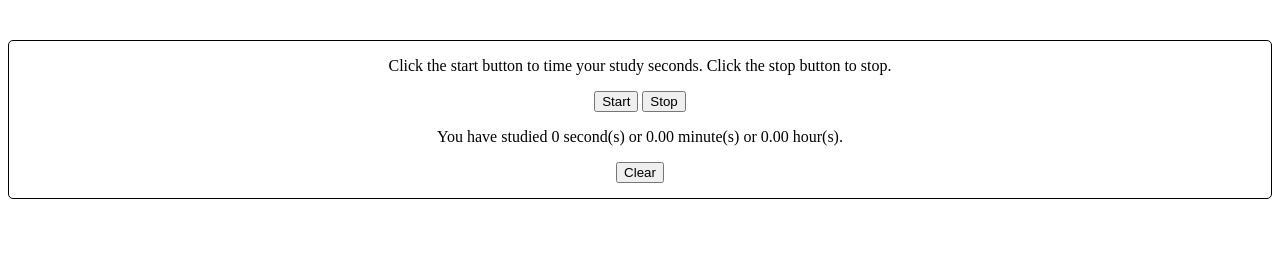
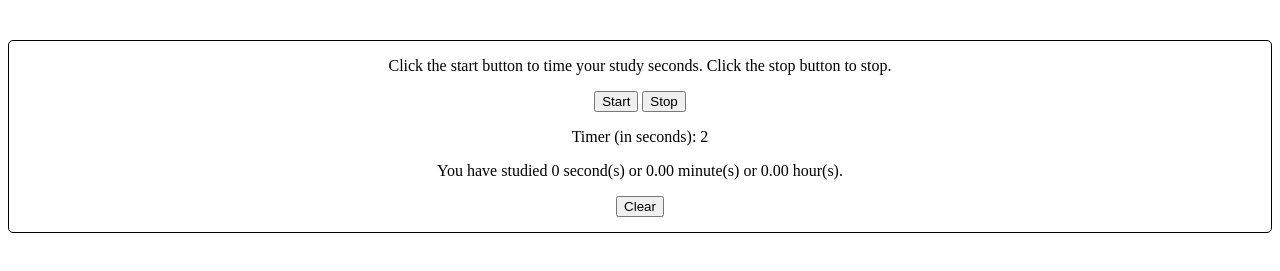
Before and after one commit to Konikoko/Konikoko.github.io, a plain HTML site: page studying.html in a window 1280 px wide. Both pictures are taken after a click on the button "Start". Shown: the part 149-420 px from the top of the page. Drawn offline with Linux system fonts and the light colour scheme.

Commit message:
added timer indicator

```diff
--- a/studying.html
+++ b/studying.html
@@ -29,6 +29,7 @@
 	<p>Click the start button to time your study seconds. Click the stop button to stop.</p>
     <button onClick="start()">Start</button>
 	<button onClick="stop()">Stop</button>
+    <p id="timer"></p>
     <p id="result"></p>
     <button class="clearButton" onClick="clearTime()">Clear</button>
 </div>
@@ -48,6 +49,7 @@ function start() {
     console.log("start");
     	timerInterval = setInterval(function() {
 			startTime = startTime + 1;
+            document.getElementById("timer").innerHTML = "Timer (in seconds): " + (startTime);
 			console.log(startTime);
 			}, 1000);
     }
@@ -63,6 +65,7 @@ function stop() {
 	if (startTime > 0) {
     console.log("stop");
       clearInterval(timerInterval);
+      document.getElementById("timer").innerHTML = "";
       localStorage.studyCount = Number(localStorage.studyCount) + startTime;
       startTime = 0;
     }
```
